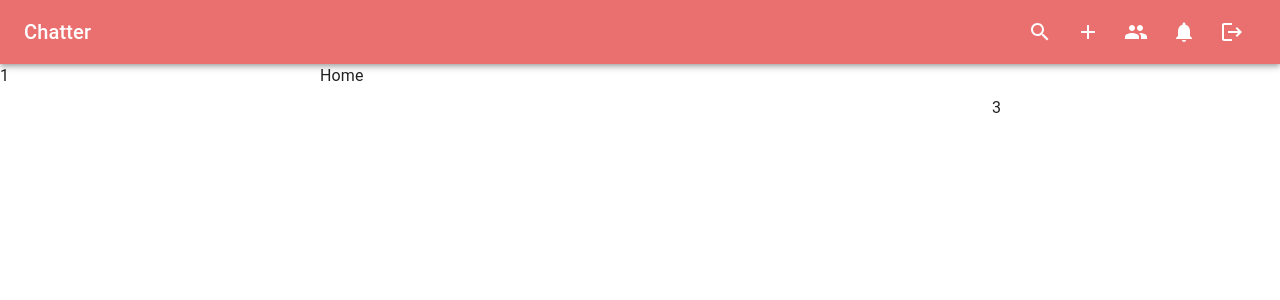
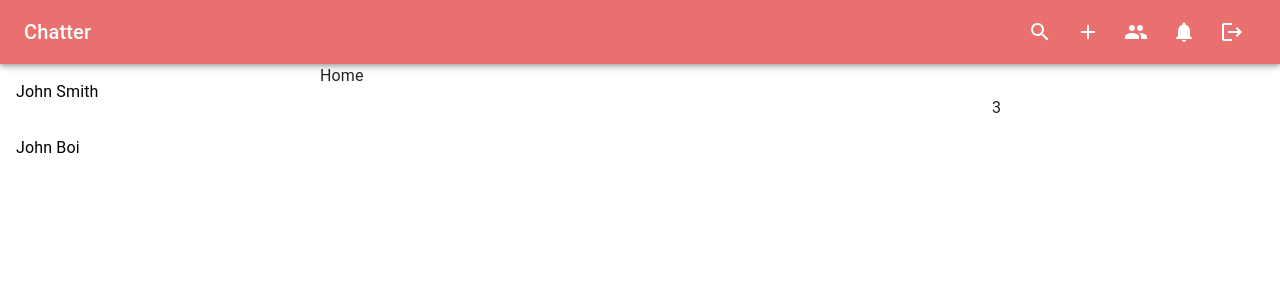
Before and after one commit to SouravPaul-01/Chatter, a React (Vite) app in the folder client/: page / in a window 1280 px wide. Shown: the top 300 px of the page. Built offline with nearby package versions, Linux system fonts and the light colour scheme.

Commit message:
Worked on ChatList,Will work on Avatar creation later.

```diff
--- /dev/null
+++ b/client/src/components/constants/sampleData.js
@@ -0,0 +1,22 @@
+export const sampleChats = [
+  {
+    id: 1,
+    avatar: [
+      "https://www.gravatar.com/avatar/205e460b479e2e5b48aec07710c08d50?s=250&d=mp",
+    ],
+    name: "John Smith",
+    _id: "1",
+    groupChat: false,
+    members: ["1", "2"],
+  },
+  {
+    id: 2,
+    avatar: [
+      "https://www.gravatar.com/avatar/205e460b479e2e5b48aec07710c08d50?s=250&d=mp",
+    ],
+    name: "John Boi",
+    _id: "2",
+    groupChat: false,
+    members: ["1", "2"],
+  },
+];
--- a/client/src/components/layout/AppLayout.jsx
+++ b/client/src/components/layout/AppLayout.jsx
@@ -2,9 +2,19 @@
 import Header from "./Header";
 import Title from "../shared/Title";
 import { Grid } from "@mui/material";
+import ChatList from "../specific/ChatList";
+import { sampleChats } from "../constants/sampleData";
+import { useParams } from "react-router-dom";
 
 const AppLayout = () => (WrappedComponent) => {
   return (props) => {
+    const params = useParams();
+    const chatId = params.chatId;
+    const handleDeleteChat = (e, _id, groupChat) => {
+      e.preventDefault();
+      console.log("Delete Chat", _id, groupChat);
+    };
+
     return (
       <>
         <Title />
@@ -16,7 +26,11 @@
             sx={{ display: { xs: "none", sm: "block" } }}
             height={"100%"}
           >
-            1
+            <ChatList
+              chats={sampleChats}
+              chatId={chatId}
+              handleDeleteChat={handleDeleteChat}
+            />
           </Grid>
 
           <Grid item size={{ xs: 12, sm: 8, md: 5, lg: 6 }} height={"100%"}>
--- /dev/null
+++ b/client/src/components/shared/ChatItem.jsx
@@ -0,0 +1,60 @@
+import React, { memo } from "react";
+import { Link } from "../styles/StyledComponents";
+import { Box, Stack, Typography } from "@mui/material";
+
+const ChatItem = ({
+  avatar = [],
+  name,
+  _id,
+  groupChat = false,
+  sameSender,
+  isOnline,
+  newMessageAlert,
+  handleDeleteChat,
+}) => {
+  return (
+    <Link
+      sx={{
+        padding: "0",
+      }}
+      to={`/chat/${_id}`}
+      onContextMenu={(e) => handleDeleteChat(e, _id, groupChat)}
+    >
+      <div
+        style={{
+          display: "flex",
+          gap: "1rem",
+          alignItems: "center",
+          padding: "1rem",
+          backgroundColor: sameSender ? "black" : "unset",
+          color: sameSender ? "white" : "unset",
+          position: "relative",
+        }}
+      >
+        {/* {Avatar Card} */}
+        <Stack>
+          <Typography>{name}</Typography>
+          {newMessageAlert && (
+            <Typography>{newMessageAlert.count} new Message</Typography>
+          )}
+        </Stack>
+        {isOnline && (
+          <Box
+            sx={{
+              width: "10px",
+              height: "10px",
+              borderRadius: "50%",
+              backgroundColor: "green",
+              position: "absolute",
+              top: "50%",
+              right: "1rem",
+              transform: "translateY(-50%)",
+            }}
+          ></Box>
+        )}
+      </div>
+    </Link>
+  );
+};
+
+export default memo(ChatItem);
--- /dev/null
+++ b/client/src/components/specific/ChatList.jsx
@@ -0,0 +1,45 @@
+import { Stack } from "@mui/material";
+import React from "react";
+import ChatItem from "../shared/ChatItem";
+
+const ChatList = ({
+  w = "100%",
+  chats = [],
+  chatId,
+  onlineUsers = [],
+  newMessagesAlert = [
+    {
+      chatId: "",
+      count: 0,
+    },
+  ],
+  handleDeleteChat,
+}) => {
+  return (
+    <Stack width={w} direction={"column"}>
+      {chats?.map((data, index) => {
+        const { avatar, _id, name, groupChat, members } = data;
+        const newMessageAlert = newMessagesAlert.find(
+          ({ chatId }) => String(chatId) === String(_id)
+        );
+        const isOnline = members?.some((members) => onlineUsers.includes(_id));
+        return (
+          <ChatItem
+            index={index}
+            newMessageAlert={newMessageAlert}
+            isOnline={isOnline}
+            avatar={avatar}
+            name={name}
+            _id={_id}
+            key={_id}
+            groupChat={groupChat}
+            sameSender={chatId === _id}
+            handleDeleteChat={handleDeleteChat}
+          />
+        );
+      })}
+    </Stack>
+  );
+};
+
+export default ChatList;
--- a/client/src/components/styles/StyledComponents.jsx
+++ b/client/src/components/styles/StyledComponents.jsx
@@ -1,4 +1,5 @@
 import { styled } from "@mui/material";
+import { Link as LinkComponent } from "react-router-dom";
 
 export const VisuallyHiddenInput = styled("input")({
   border: 0,
@@ -13,3 +14,13 @@
 });
 
 <VisuallyHiddenInput />;
+
+export const Link = styled(LinkComponent)`
+  text-decoration: none;
+  color: black;
+  padding: 1rem;
+
+  &:hover {
+    background-color: #f0f0f0;
+  }
+`;
--- a/client/src/main.jsx
+++ b/client/src/main.jsx
@@ -9,7 +9,9 @@
   <StrictMode>
     <HelmetProvider>
       <CssBaseline />
-      <App />
+      <div onContextMenu={(e) => e.preventDefault()}>
+        <App />
+      </div>
     </HelmetProvider>
   </StrictMode>
 );
```
Also changed, not shown: client/src/components/layout/Header.jsx (+4 -3 lines).
